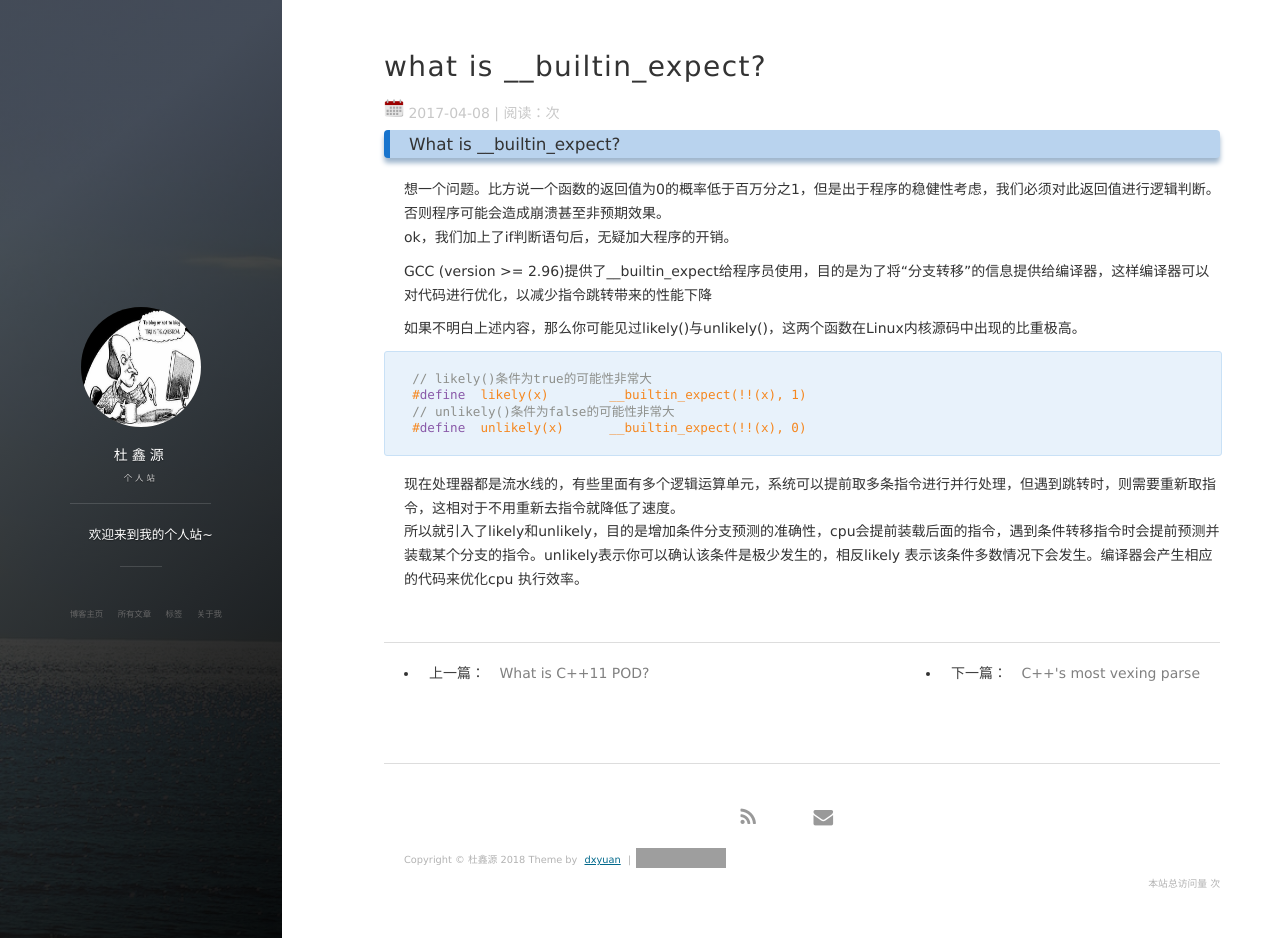
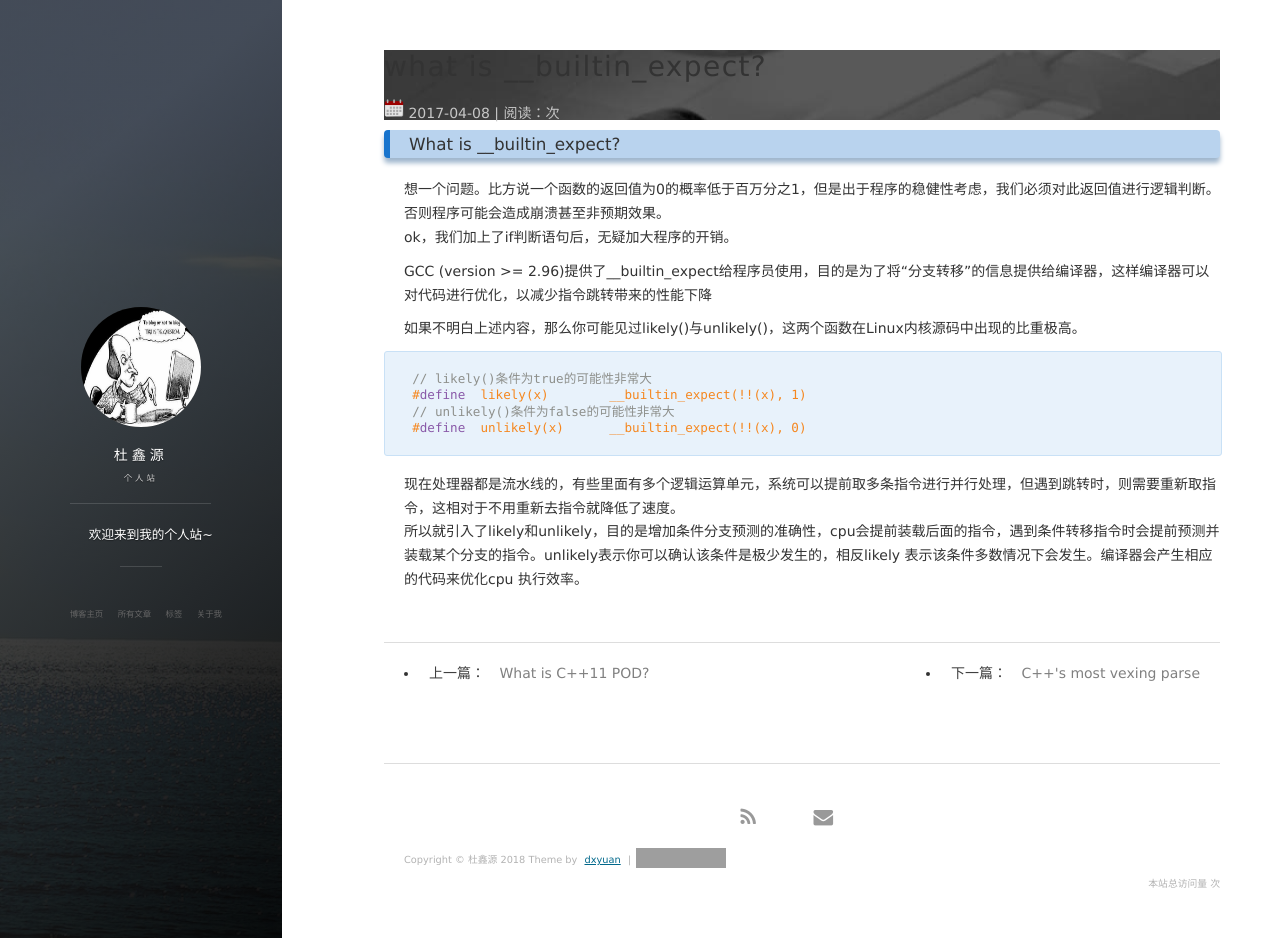
Before and after one commit to Dxyuan/Dxyuan.github.io, a Jekyll site: the page built from _posts/2017-04-08-cpp11-builtin_expect.markdown, in a window 1280 px wide and 938 px high. Built offline with Jekyll 4.4.1, drawn with Linux system fonts in a browser that asks for light colours; nearby versions of some CDN libraries; comment, search, counter and statistics services are not loaded; grey boxes are pictures that could not be loaded.

Commit message:
Update post.html

```diff
--- a/_layouts/post.html
+++ b/_layouts/post.html
@@ -3,7 +3,8 @@ layout: default
 ---
 
 <article class="post-container post-container--single" itemscope itemtype="http://schema.org/BlogPosting">
-  <header class="post-header">
+  <!--header class="post-header"-->
+  <header class="post-header" style="background-image: url('{{ site.baseurl }}/{% if page.header-img %}{{ page.header-img }}{% else %}{{ site.header-img }}{% endif %}')">
     <h1 class="post-title">{{ page.title }}</h1>
     <div class="post-meta">
       <img src="/images/calendar.png" width="20px"/>
```
